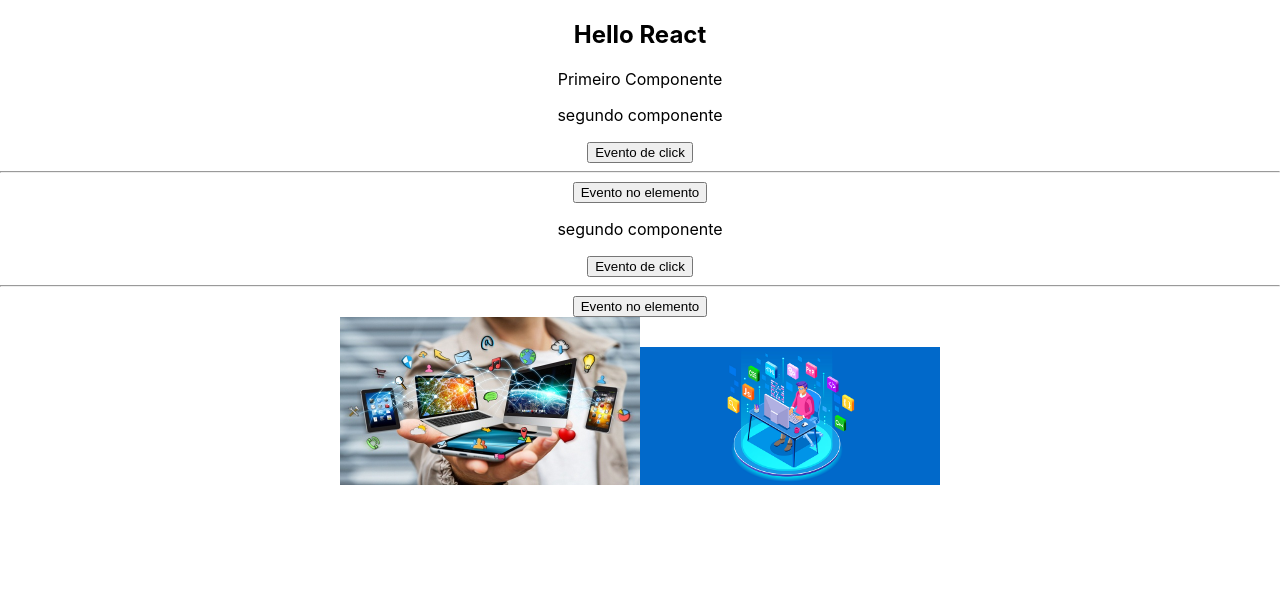
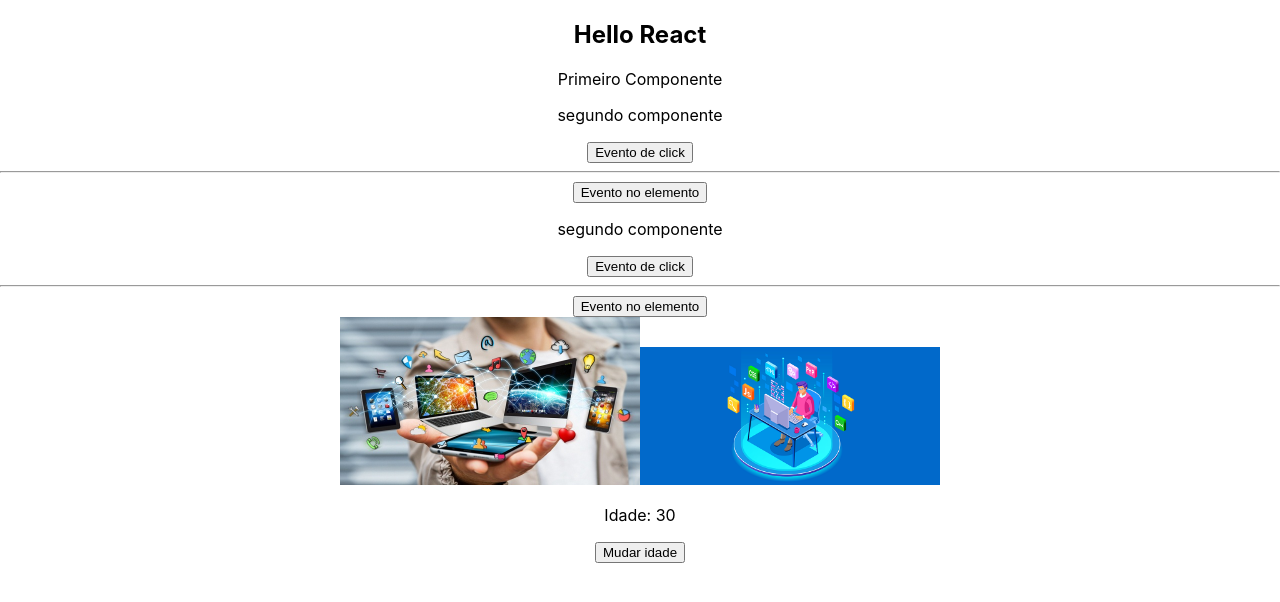
Before and after one commit to AlanFaraj83/Projeto-Aprendendo-React, a React (Create React App) app in the folder tarefas/: page / in a window 1280 px wide. Shown: the top 602 px of the page. Built offline with nearby package versions, Linux system fonts and the light colour scheme.

Commit message:
:lipstick: feat: Atualizando a pagina index.css

```diff
--- a/tarefas/src/App.js
+++ b/tarefas/src/App.js
@@ -2,6 +2,7 @@ import './App.css';
 import FirstComponent from './components/FirstComponent.js';
 import AnotherComponent from './components/AnotherComponent';
 import Images from './components/images';
+import Hooks from './components/Hooks.js';
 
 
 
@@ -13,6 +14,7 @@ function App() {
       <FirstComponent />
       <AnotherComponent />
       <Images />
+      <Hooks/>
 
     </div>
   );
--- a/tarefas/src/components/Hooks.js
+++ b/tarefas/src/components/Hooks.js
@@ -0,0 +1,22 @@
+import {useState} from 'react';
+
+const Hooks = () => {
+
+    let idade = 30;
+
+    const changeAge = () => {
+        idade = 31;
+        console.log(idade);
+    };
+
+    return (
+
+        <div>
+            <p>Idade: {idade}</p>
+            <button onClick={changeAge}>Mudar idade</button>
+        </div>
+    );
+
+};
+
+export default Hooks;
--- a/tarefas/src/index.css
+++ b/tarefas/src/index.css
@@ -5,6 +5,7 @@ body {
     sans-serif;
   -webkit-font-smoothing: antialiased;
   -moz-osx-font-smoothing: grayscale;
+  padding-bottom: 500px;
 }
 
 code {
```
